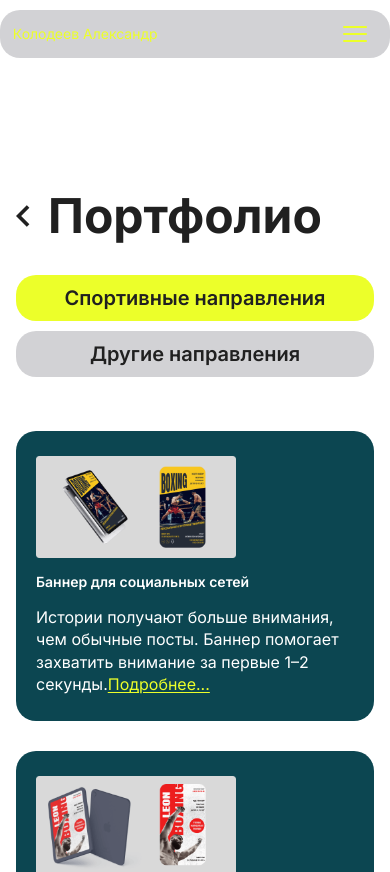
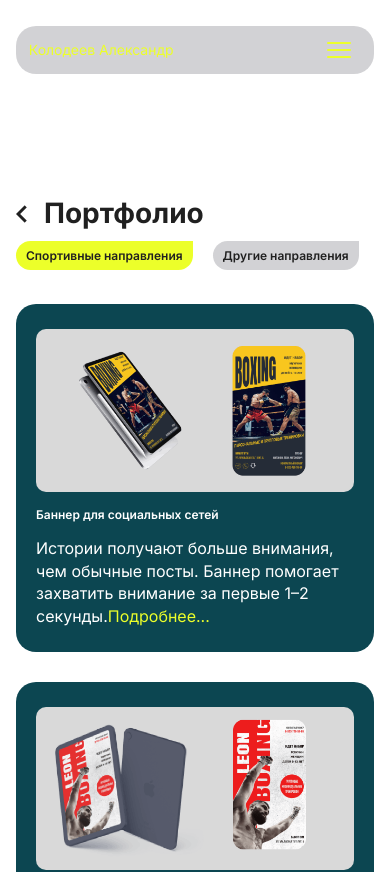
Before and after one commit to Abu014/my-vite-project, a React (Vite) app: page /my-vite-project/portfolio-wall in a window 390 px wide. Shown: the top 872 px of the page. Built offline with nearby package versions, Linux system fonts and the light colour scheme.

Commit message:
Адаптивная верстка

```diff
--- a/src/components/Header/Header.css
+++ b/src/components/Header/Header.css
@@ -194,7 +194,7 @@
 }
 
 .header__mobile-link {
-    background: none;
+    background: var(--color-bg-header);
     border: none;
     color: var(--color-text-light);
     font-size: var(--fs-md);
@@ -276,7 +276,7 @@
 @media (max-width: 480px) {
     .header__inner {
         padding: 0.8rem;
-        margin: 0;
+        margin: 16px;
     }
 
     .header__mobile-link {
--- a/src/components/Hero/Hero.css
+++ b/src/components/Hero/Hero.css
@@ -91,7 +91,7 @@
 
     .hero-content {
         padding-block: 100px 45px;
-        padding-inline:16px ;
+        padding-inline: 16px;
         gap: 85px;
     }
 
--- a/src/components/Portfolio/Portfolio.css
+++ b/src/components/Portfolio/Portfolio.css
@@ -233,11 +233,18 @@
     .portfolio-container{
         padding: 0 16px;
     }
+    .portfolio-poster{
+        padding-inline: 16px;
+    }
     .portfolio__title{
         font-size: 28px;
+        margin-bottom: 33px;
     }
     .portfolio-banner{
+        width: 100%;
+        grid-row-gap: 23px;
         grid-column-gap:16px ;
+        grid-template-columns: repeat(2,auto);
 
         grid-template-areas:
       "title title"
@@ -245,12 +252,17 @@
         "desc example";
     }
 
-    .item1 { grid-area: main; }
+    .item1 { grid-area: main;
+    }
     .item2 { grid-area: example; }
     .item3 { grid-area: title; }
     .item4 { grid-area: desc; }
 
     .portfolio-poster-info{
+        width: 100%;
+        grid-row-gap: 23px;
+        grid-column-gap:16px ;
+        grid-template-columns: repeat(2,auto);
 
         grid-template-areas:
         "titleP titleP"
@@ -280,13 +292,13 @@
     }
 
     .portfolio__img--main{
-        max-width: 173px;
+        width:100%;
         height: 116px;
         margin: 0;
     }
     .portfolio__img--example{
-        max-width: 172px;
-        height: 306px;
+        width:100%;
+        height: auto;
         margin: 0;
         justify-self:center;
 
@@ -302,6 +314,7 @@
         font-size: 16px;
         max-width: 361px;
         justify-self: center;
+
     }
     .portfolio__project-poster-desc{
         font-size: 11px;
--- a/src/components/PortfolioWall/PortfolioWall.css
+++ b/src/components/PortfolioWall/PortfolioWall.css
@@ -41,7 +41,6 @@
 .portfolio-wall__tabs {
     display: flex;
     gap: 20px;
-    flex-wrap: wrap;
 }
 
 .portfolio-wall__tab {
@@ -114,6 +113,7 @@
     width: 100%;
     height: auto;
     object-fit: contain;
+    border-radius: 10px;
 }
 
 .portfolio-wall__card-title {
@@ -139,8 +139,6 @@
     font: inherit;                 /* наследует размер и шрифт от родителя */
     color: var(--color-text-primary);
     cursor: pointer;
-    text-decoration: underline;    /* подчеркивание как у ссылки */
-    text-underline-offset: 2px;
     transition: opacity 0.2s;}
 
 
@@ -175,31 +173,33 @@
 }
 
 @media (max-width: 576px) {
-    .portfolio-wall__container {
-        gap: 30px;
-    }
-
-    .portfolio-wall__tabs {
-        flex-direction: column;
+    .portfolio-wall__container{
         gap: 10px;
     }
+    .portfolio-wall{
+        padding-inline: 16px;
+    }
+    .portfolio-wall__title{
+        font-size: 28px;
+    }
+    .material-symbols-outlined{
+        font-size: 20px;
 
-    .portfolio-wall__tab {
-        text-align: center;
-        padding: 10px 20px;
+
     }
-
-    .portfolio-wall__images {
-        padding: 20px;
-        flex-direction: column;
-        align-items: center;
+    .portfolio-wall__tabs{
+        display: flex;
+        gap: 20px;
     }
-
-    .portfolio-wall__img {
-        max-width: 200px;
+    .portfolio-wall__tab{
+        padding: 7px 10px;
+        font-size: 12px;
+        border-radius: 20px 0 20px 20px;
     }
-
-    .portfolio-wall__card-desc {
-        font-size: var(--fs-sm);
+    .portfolio-wall__card-title{
+        font-size: 12px;
+    }
+    .portfolio-wall__card-desc{
+        font-size: 16px;
     }
 }
--- a/src/index.css
+++ b/src/index.css
@@ -261,13 +261,3 @@ body {
         scroll-margin-top: 80px; /* меньше, т.к. хедер ниже */
     }
 }
-
-@media (max-width: 480px) {
-    .section {
-        padding: 30px 16px;
-    }
-    .body{
-        width: 100%;
-    }
-
-}
```
